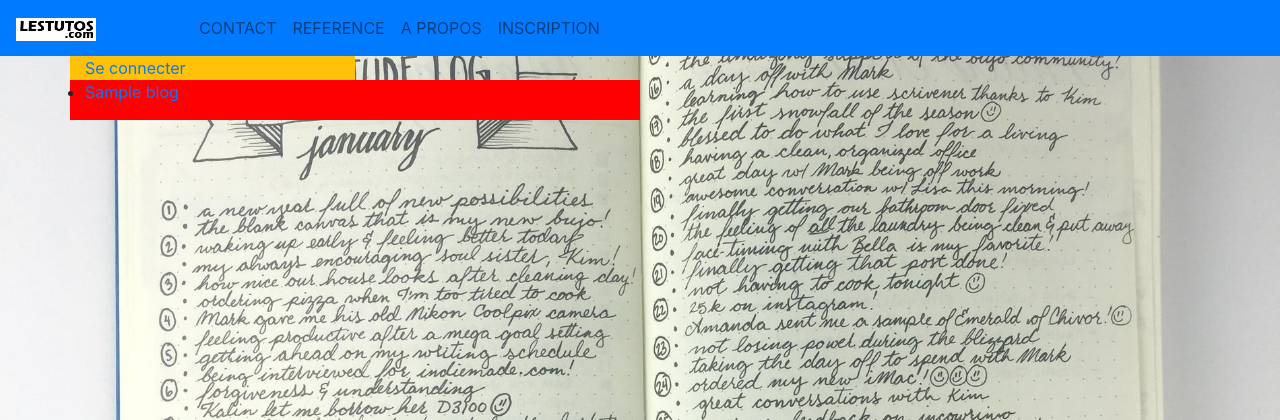
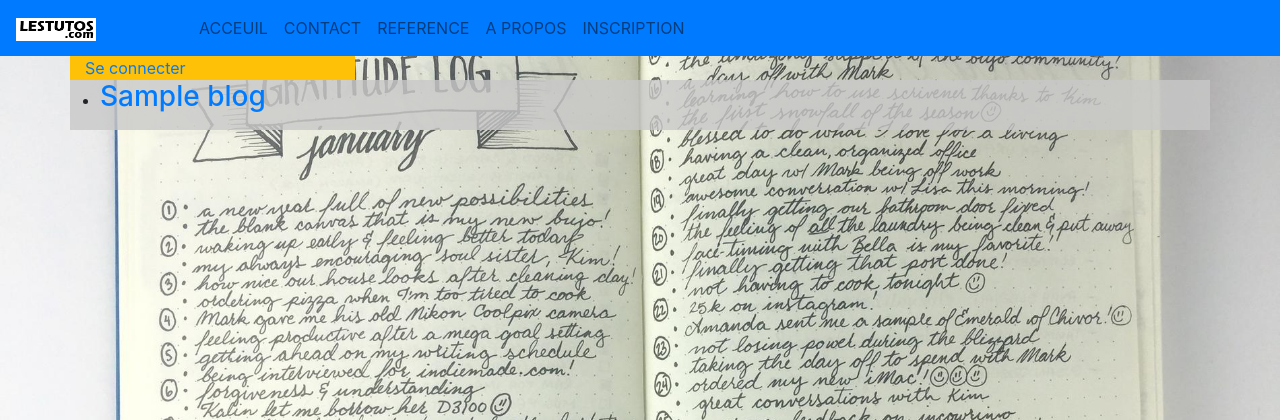
Before and after one commit to mrlaowilly/site_educatif, a Symfony app: template templates/default/index.html.twig in a window 1280 px wide. Shown: the top 420 px of the page. Run offline with Twig, Linux system fonts and the light colour scheme; the template is opened without the code that fills it: most values are stand-ins (such as "Sample title", 1, 10 or a date in 2020); some libraries are stand-ins or nearby versions.

Commit message:
ajout bouton acceuil

```diff
--- a/public/css/style1.css
+++ /dev/null
@@ -1,3 +0,0 @@
-.bg-custom {
-    background-color: RED;
-}
--- a/templates/base.html.twig
+++ b/templates/base.html.twig
@@ -18,6 +18,9 @@
 
             <div class="collapse navbar-collapse" id="navbarNav">
                 <ul class="navbar-nav">
+                    <li class="nav-item">
+                        <a class="nav-link" href="{{ path('home') }}">ACCEUIL</a>
+                    </li>
                     <li class="nav-item">
                         <a class="nav-link" href="{{ path('contact') }}">CONTACT</a>
                     </li>
--- a/templates/default/index.html.twig
+++ b/templates/default/index.html.twig
@@ -14,20 +14,20 @@
 {% endblock %}
 
 {% block body %}
-
+<div class="container" style="background-color: rgba(200, 200, 200, 0.8)">
     <!--  on appel blog show, ID c'est pour passer un parametre        -->
     <div class="container">
         <div class="row">
-            <div class="col-md-6 bg-custom">
+            <div class="col-md-12">
                 <ul>
                     {% for blog in blogs %}
-                    <li><a href="{{ path('blog_show', {'id': blog.id}) }}">{{ blog.title }}</a></li>
+                    <li><h3><a href="{{ path('blog_show', {'id': blog.id}) }}">{{ blog.title }}</a></h3></li>
                     {% endfor %}
                 </ul>
             </div>
         </div>
     </div>
-
+</div>
 {% endblock %}
 
 {% block footer %}
--- a/templates/default/page.html.twig
+++ b/templates/default/page.html.twig
@@ -23,7 +23,7 @@
         </tbody>
     </table>
 
-    <a href="{{ path('blog_show', {'id': page.blog.id}) }}">back to list</a>           <!-- On retourne au blog de la page -->
+    <h3><a href="{{ path('blog_show', {'id': page.blog.id}) }}">back to list</a></h3>           <!-- On retourne au blog de la page -->
 
 </div>
 {% endblock %}
```
